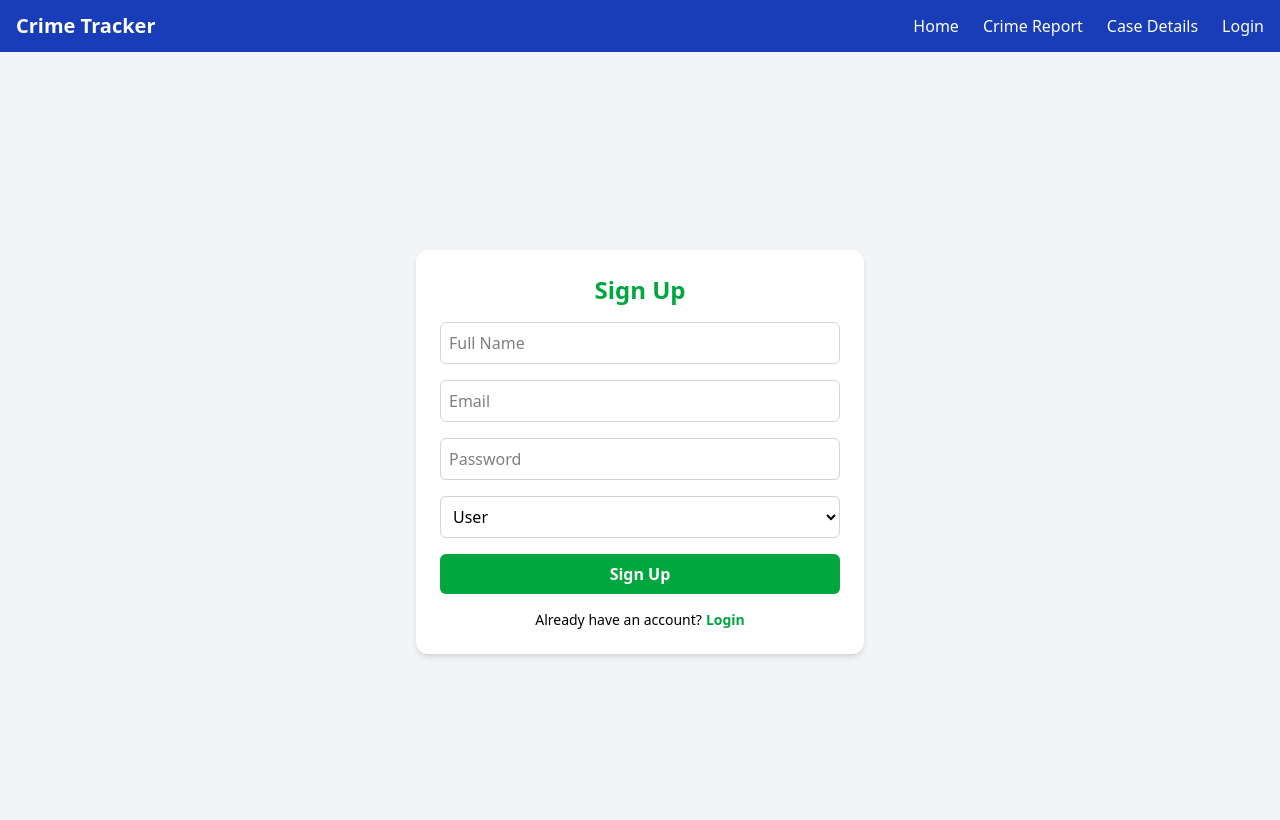
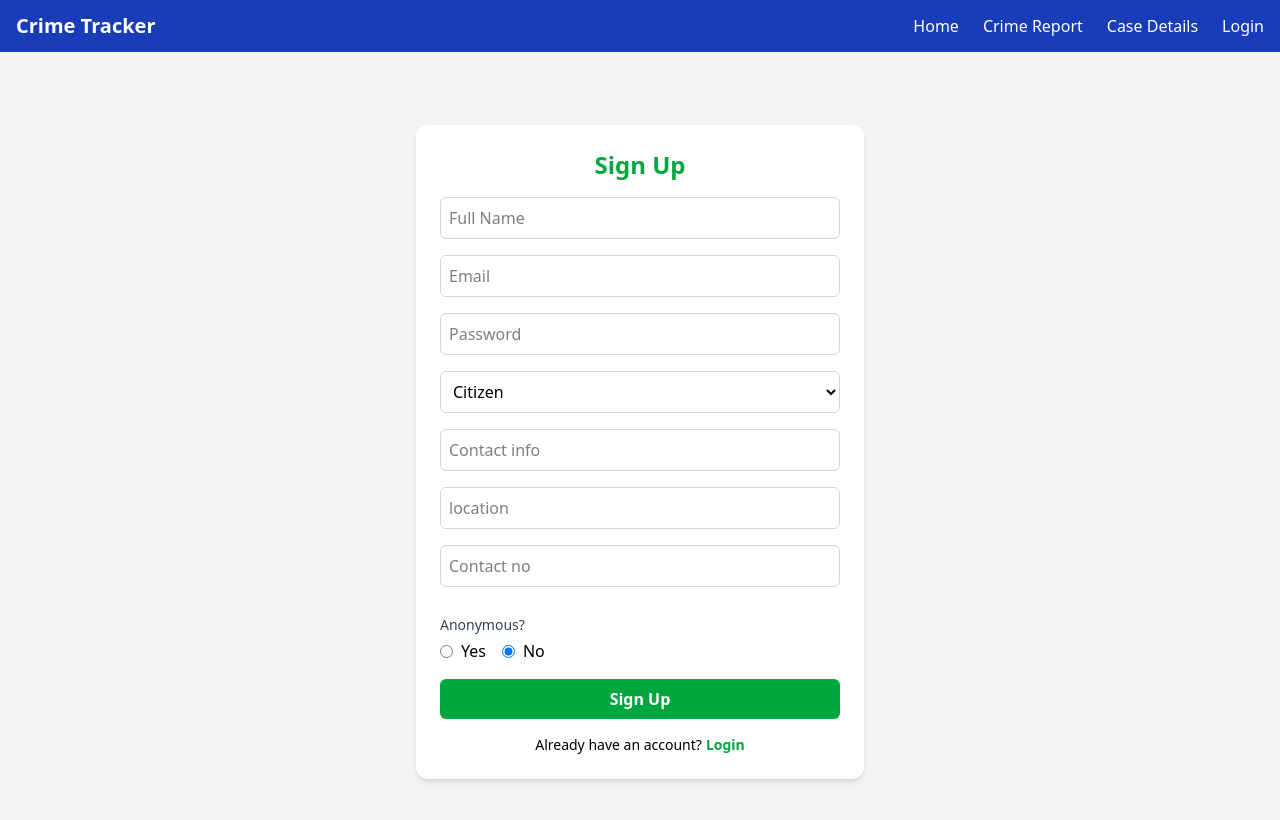
Before and after one commit to hinehasahu/B44_WEB_060, a React (Vite) app in the folder Frontend/Frontend/: page /signup in a window 1280 px wide. Shown: the top 820 px of the page. Built offline with nearby package versions, Linux system fonts and the light colour scheme.

Commit message:
Authentication Done

```diff
--- a/Frontend/Frontend/src/components/Navbar.jsx
+++ b/Frontend/Frontend/src/components/Navbar.jsx
@@ -4,7 +4,7 @@ import { useAuth } from "../context/authContext";
 import { Link, useNavigate } from "react-router-dom";
 
 const Navbar = () => {
-  const { user, logout } = useAuth;
+  const { user, logout } = useAuth();
   const [menuOpen, setMenuOpen] = useState(false);
   const navigate = useNavigate();
 
@@ -12,6 +12,8 @@ const Navbar = () => {
     logout();
     navigate("/login");
   };
+
+  console.log(user)
 
   return (
     <nav className="bg-blue-800 text-white px-4 py-3 shadow-md">
@@ -31,7 +33,7 @@ const Navbar = () => {
 
           {user?.isLoggedIn ? (
             <>
-              <li>👋 Hello, {user.role === "admin" ? "Admin" : user.name}</li>
+              <li>👋 Hello, {user.role === "Admin" ? "Admin" : "User"}</li>
               <li>
                 <button onClick={handleLogout} className="text-red-300 hover:text-red-500">Logout</button>
               </li>
--- a/Frontend/Frontend/src/pages/Login.jsx
+++ b/Frontend/Frontend/src/pages/Login.jsx
@@ -1,54 +1,4 @@
 
-// import React, { useState } from "react";
-// import { useAuth } from "../context/authContext";
-// import { Link, useNavigate } from "react-router-dom";
-
-// const Login = () => {
-//   const { login } = useAuth();
-//   const navigate = useNavigate();
-//   const [email, setEmail] = useState("");
-//   const [password, setPassword] = useState("");
-//   const [error, setError] = useState("");
-
-//   const handleLogin = async (e) => {
-//     e.preventDefault();
-//     const res = await login(email, password);
-//     if (res.success) {
-//       navigate("/");
-//     } else {
-//       setError(res.message);
-//     }
-//   };
-
-//   return (
-//     <div className="max-w-md mx-auto mt-10 p-6 bg-gray-100 shadow rounded">
-//       <h2 className="text-2xl font-bold mb-4">Login</h2>
-//       <form onSubmit={handleLogin} className="space-y-4">
-//         <input
-//           type="text"
-//           value={email}
-//           onChange={(e) => setEmail(e.target.value)}
-//           placeholder="name@email.com"
-//           className="w-full p-2 border rounded"
-//         />
-//         <input
-//           type="password"
-//           value={password}
-//           onChange={(e) => setPassword(e.target.value)}
-//           placeholder="password"
-//           className="w-full p-2 border rounded"
-//         />
-//         {error && <p className="text-red-500 text-sm">{error} <span className="text-blue-500 underline text-sm"><Link to='/signup'>Go to Signup</Link></span> </p>}
-//         <button className="bg-blue-600 text-white py-2 px-4 rounded hover:bg-blue-700">
-//           Login
-//         </button>
-//       </form>
-//     </div>
-//   );
-// };
-
-// export default Login;
-// pages/Login.js
 import React, { useState } from "react";
 import { useAuth } from "../context/authContext";
 import { useNavigate, Link } from "react-router-dom";
@@ -62,7 +12,7 @@ export default function Login() {
 
   const handleChange = (e) => {
     setForm({ ...form, [e.target.name]: e.target.value });
-    setError(""); // Clear error on input
+    setError("");
   };
 
   const handleSubmit = async (e) => {
@@ -70,7 +20,7 @@ export default function Login() {
     const res = await login(form.email, form.password);
 
     if (res.success) {
-      navigate("/dashboard"); // or home
+      navigate("/");
     } else {
       setError(res.message || "User not found. Please sign up.");
     }
--- a/Frontend/Frontend/src/pages/Signup.jsx
+++ b/Frontend/Frontend/src/pages/Signup.jsx
@@ -11,8 +11,14 @@ export default function Signup() {
     name: "",
     email: "",
     password: "",
-    role: "user",
+    role: "Citizen" || "Lawyer" || "Admin",
+    contactInfo: "",
+    location: "",
+    contactNo: "",
+    isAnonymous: false,
   });
+
+  console.log(form)
   const [error, setError] = useState("");
   const [successMsg, setSuccessMsg] = useState("");
 
@@ -22,9 +28,19 @@ export default function Signup() {
     setSuccessMsg("");
   };
 
+
   const handleSubmit = async (e) => {
     e.preventDefault();
-    const res = await signup(form.email, form.password, form.name, form.role);
+    const res = await signup(
+      form.email,
+      form.password,
+      form.name,
+      form.role,
+      form.contactInfo,
+      form.location,
+      form.contactNo,
+      form.isAnonymous
+    );
     console.log("Signup result:", res);
 
     if (res.success) {
@@ -38,7 +54,9 @@ export default function Signup() {
   return (
     <div className="flex items-center justify-center h-screen bg-gray-100">
       <div className="bg-white p-6 rounded-xl shadow-md w-full max-w-md">
-        <h2 className="text-2xl font-bold text-center mb-4 text-green-600">Sign Up</h2>
+        <h2 className="text-2xl font-bold text-center mb-4 text-green-600">
+          Sign Up
+        </h2>
 
         {error && (
           <div className="bg-red-100 border border-red-400 text-red-700 px-4 py-2 rounded mb-4 text-sm">
@@ -53,6 +71,7 @@ export default function Signup() {
         )}
 
         <form onSubmit={handleSubmit} className="space-y-4">
+          {/* For Name */}
           <input
             name="name"
             type="text"
@@ -63,6 +82,7 @@ export default function Signup() {
             className="w-full p-2 border border-gray-300 rounded-md focus:outline-none focus:ring focus:ring-green-300"
           />
 
+          {/* For Email */}
           <input
             name="email"
             type="email"
@@ -73,6 +93,7 @@ export default function Signup() {
             className="w-full p-2 border border-gray-300 rounded-md focus:outline-none focus:ring focus:ring-green-300"
           />
 
+          {/* For Password */}
           <input
             name="password"
             type="password"
@@ -83,20 +104,84 @@ export default function Signup() {
             className="w-full p-2 border border-gray-300 rounded-md focus:outline-none focus:ring focus:ring-green-300"
           />
 
+          {/* Role Selection */}
           <select
             name="role"
             value={form.role}
             onChange={handleChange}
+            className="w-full p-2 border border-gray-300 rounded-md focus:outline-none focus:ring focus:ring-green-300">
+            <option value="user">Citizen</option>
+            <option value="admin">Admin</option>
+            <option value="admin">Lawyer</option>
+          </select>
+
+          {/* For Contact Info */}
+          <input
+            name="contactInfo"
+            type="text"
+            placeholder="Contact info"
+            value={form.contactInfo}
+            onChange={handleChange}
+            required
             className="w-full p-2 border border-gray-300 rounded-md focus:outline-none focus:ring focus:ring-green-300"
-          >
-            <option value="user">User</option>
-            <option value="admin">Admin</option>
-          </select>
+          />
+
+          {/* For Location */}
+          <input
+            name="location"
+            type="text"
+            placeholder="location"
+            value={form.location}
+            onChange={handleChange}
+            required
+            className="w-full p-2 border border-gray-300 rounded-md focus:outline-none focus:ring focus:ring-green-300"
+          />
+
+          {/* For Contact Number */}
+          <input
+            name="contactNo"
+            type="text"
+            placeholder="Contact no"
+            value={form.contactNo}
+            onChange={handleChange}
+            required
+            className="w-full p-2 border border-gray-300 rounded-md focus:outline-none focus:ring focus:ring-green-300"
+          />
+
+          {/* For Anonymous role */}
+          <div className="mt-3">
+            <label className="block text-sm font-medium text-gray-700 mb-1">
+              Anonymous?
+            </label>
+            <div className="flex space-x-4">
+              <label className="flex items-center space-x-2">
+                <input
+                  type="radio"
+                  name="anonymous"
+                  value="yes"
+                  checked={form.isAnonymous === true}
+                  onChange={() => setForm({ ...form, isAnonymous: true })}
+                  className="text-green-600 focus:ring-green-500"
+                />
+                <span>Yes</span>
+              </label>
+              <label className="flex items-center space-x-2">
+                <input
+                  type="radio"
+                  name="anonymous"
+                  value="no"
+                  checked={form.isAnonymous === false}
+                  onChange={() => setForm({ ...form, isAnonymous: false })}
+                  className="text-green-600 focus:ring-green-500"
+                />
+                <span>No</span>
+              </label>
+            </div>
+          </div>
 
           <button
             type="submit"
-            className="w-full bg-green-600 hover:bg-green-700 text-white font-semibold py-2 px-4 rounded-md"
-          >
+            className="w-full bg-green-600 hover:bg-green-700 text-white font-semibold py-2 px-4 rounded-md">
             Sign Up
           </button>
         </form>
@@ -105,8 +190,7 @@ export default function Signup() {
           Already have an account?
           <Link
             to="/login"
-            className="text-green-600 font-semibold hover:underline ml-1"
-          >
+            className="text-green-600 font-semibold hover:underline ml-1">
             Login
           </Link>
         </div>
```
Also changed, not shown: Frontend/Frontend/src/context/authContext.jsx (+8 -8 lines).
